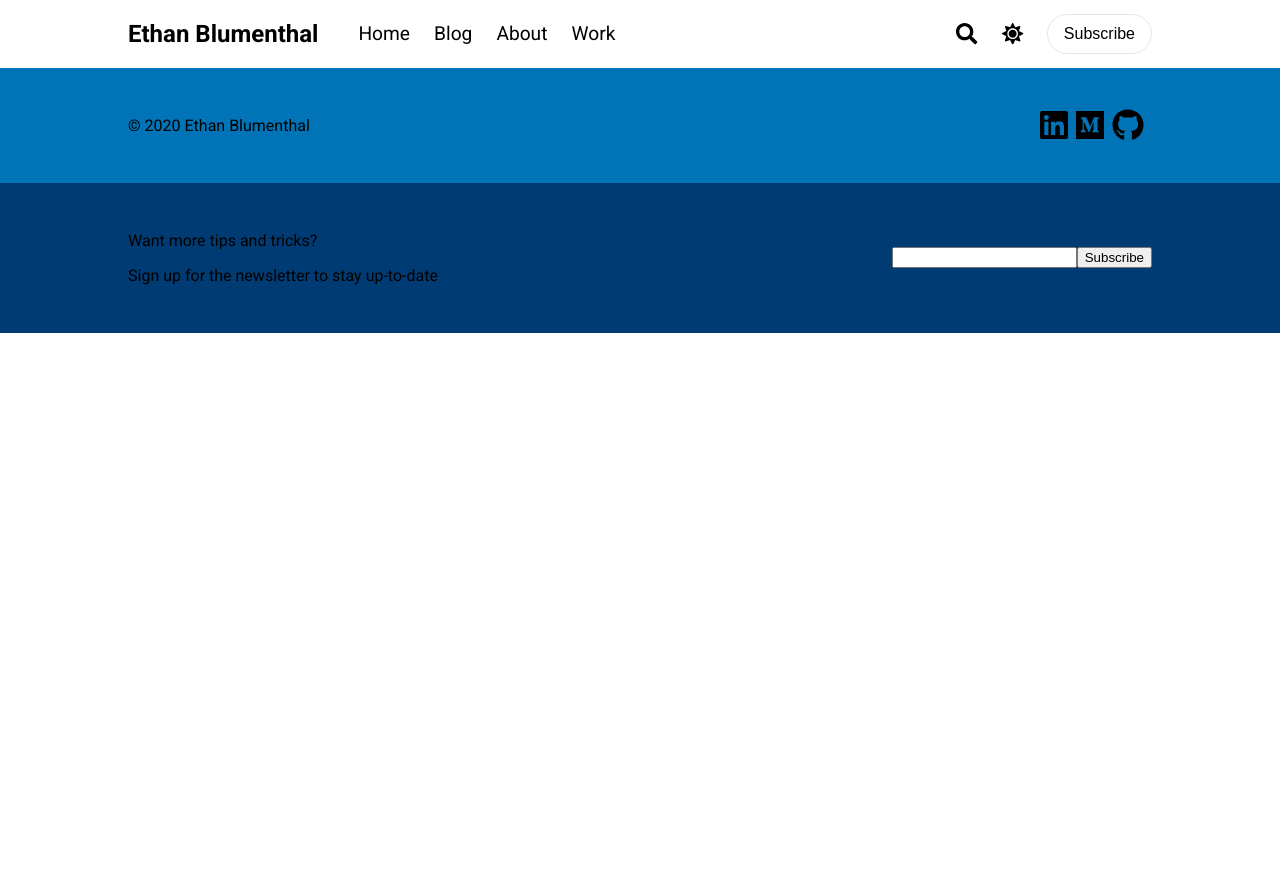
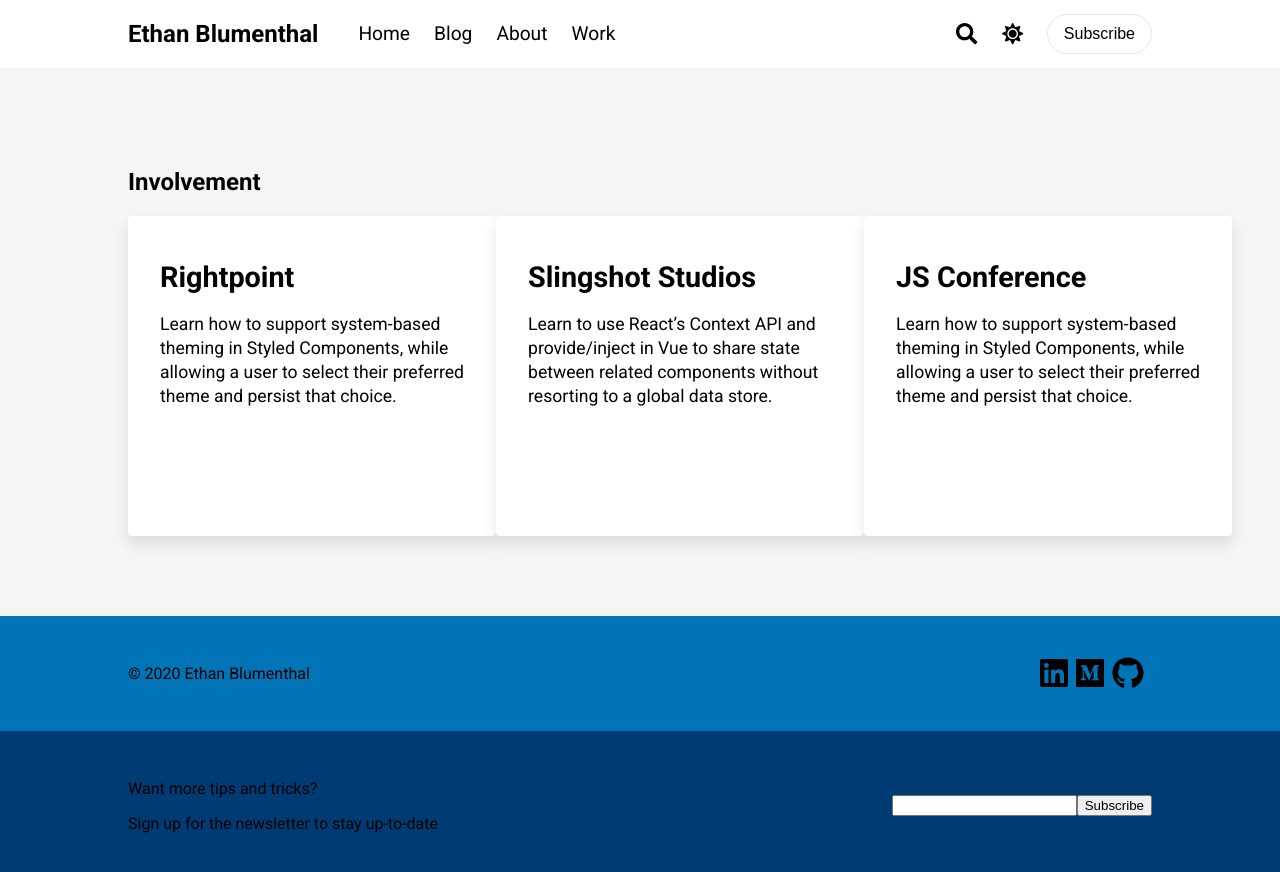
Before and after one commit to ethanblumenthal/personal-website, a Next.js app: page /about in a window 1280 px wide. Shown: the top 872 px of the page. Before the commit the page ends 800 px from the top, so only its background shows below. Built offline with nearby package versions, Linux system fonts and the light colour scheme.

Commit message:
Added involvement component and constants util.

```diff
--- /dev/null
+++ b/components/involvement.tsx
@@ -0,0 +1,67 @@
+import styled from 'styled-components';
+
+import { INVOLVEMENT } from '../utils';
+
+const Container = styled.div`
+  background-color: #f5f5f5;
+  padding: 5rem 8rem;
+`;
+
+const CardContainer = styled.div`
+  display: flex;
+  justify-content: space-between;
+`;
+
+const Card = styled.div`
+  position: relative;
+  background-color: #ffffff;
+  box-shadow: 0px 8px 15px rgba(0, 0, 0, 0.1);
+  border-radius: 0.25rem;
+  height: 20rem;
+  width: 23rem;
+  padding: 1rem 2rem;
+  transition: ${({ theme }) => theme.transitions.ease};
+  cursor: pointer;
+  top: 0;
+
+  &:hover {
+    box-shadow: 0px 16px 30px rgba(0, 0, 0, 0.1);
+    top: -0.5rem;
+  }
+`;
+
+const Heading = styled.h3`
+  font-size: 1.8rem;
+  margin-bottom: 0;
+`;
+
+const Text = styled.p`
+  line-height: 1.5rem;
+  font-size: 1.1rem;
+`;
+
+interface IInvolvement {
+  title: string;
+  description: string;
+  link: string;
+}
+
+const Involvement = () => (
+  <Container>
+    <h2>Involvement</h2>
+
+    <CardContainer>
+      {INVOLVEMENT &&
+        INVOLVEMENT.map(({ title, description, link }: IInvolvement) => (
+          <a href={link} target="_blank" key={title}>
+            <Card>
+              <Heading>{title}</Heading>
+              <Text>{description}</Text>
+            </Card>
+          </a>
+        ))}
+    </CardContainer>
+  </Container>
+);
+
+export default Involvement;
--- a/pages/about.tsx
+++ b/pages/about.tsx
@@ -1,6 +1,7 @@
 import Head from 'next/head';
 
 import Layout from '../components/layout';
+import Involvement from '../components/involvement';
 
 const About = () => (
   <Layout>
@@ -8,6 +9,7 @@ const About = () => (
       <title>About</title>
       <link rel="icon" href="/favicon.ico" />
     </Head>
+    <Involvement />
   </Layout>
 );
 
--- /dev/null
+++ b/utils/constants.ts
@@ -0,0 +1,20 @@
+export const INVOLVEMENT = [
+  {
+    title: 'Rightpoint',
+    description:
+      'Learn how to support system-based theming in Styled Components, while allowing a user to select their preferred theme and persist that choice.',
+    link: 'https://www.rightpoint.com/',
+  },
+  {
+    title: 'Slingshot Studios',
+    description:
+      'Learn to use React’s Context API and provide/inject in Vue to share state between related components without resorting to a global data store.',
+    link: 'http://slingshotstudios.io/',
+  },
+  {
+    title: 'JS Conference',
+    description:
+      'Learn how to support system-based theming in Styled Components, while allowing a user to select their preferred theme and persist that choice.',
+    link: 'https://www.rightpoint.com/',
+  },
+];
--- a/utils/index.ts
+++ b/utils/index.ts
@@ -1,2 +1,3 @@
+export * from './Global';
 export * from './themes';
-export * from './Global';
+export * from './constants';
```
